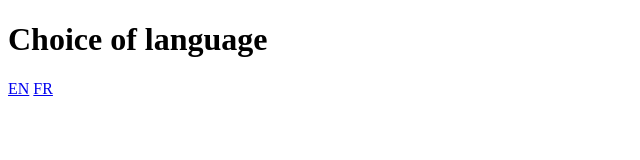
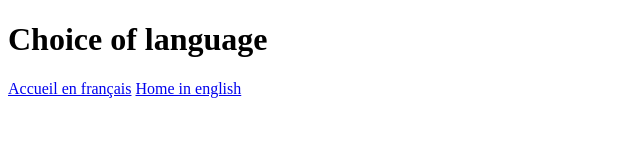
Before and after one commit to MMI-SAE-105/2023-r113-tp2-menu-alpinejs-imrane-qerchi, a plain HTML site: page index.html in a window 1280 px wide. Shown: the whole page, without its empty margins (0-640 px from the left). Drawn offline with Linux system fonts and the light colour scheme.

Commit message:
Noms liens index.html

```diff
--- a/index.html
+++ b/index.html
@@ -7,7 +7,7 @@
 </head>
 <body>
     <h1>Choice of language</h1>
-    <a href="en/index.html">EN</a>
-    <a href="fr/index.html">FR</a>
+    <a href="en/index.html">Accueil en français</a>
+    <a href="fr/index.html">Home in english</a>
 </body>
 </html>
```
